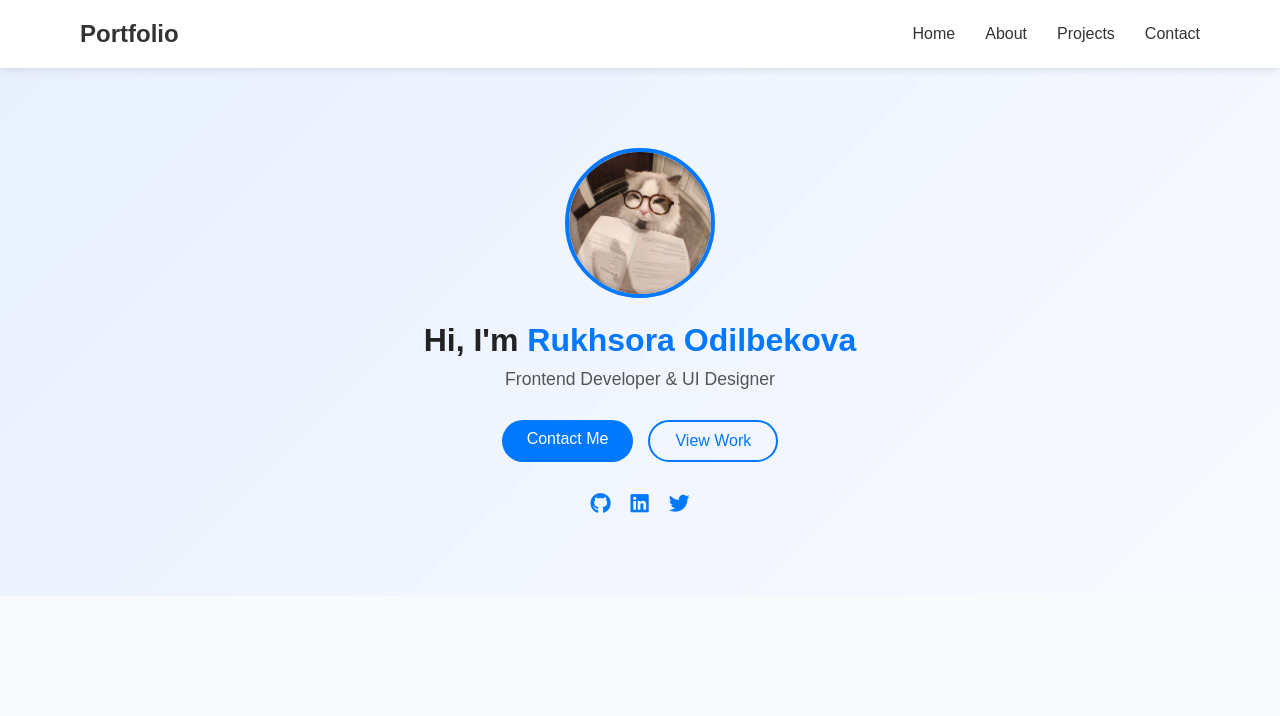
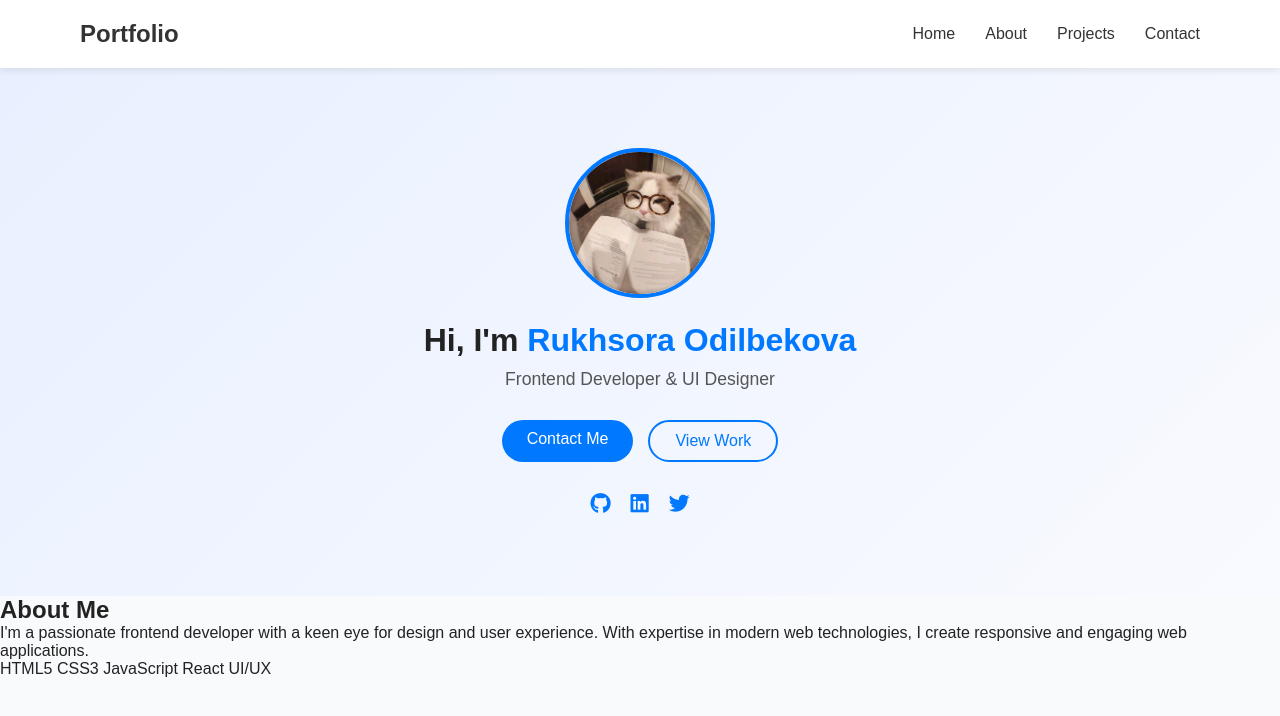
Before and after one commit to Ruxsora-09/Portfolio, a plain HTML site: page index.html in a window 1280 px wide. Drawn offline with Linux system fonts and the light colour scheme.

Commit message:
about html

```diff
--- a/index.html
+++ b/index.html
@@ -36,5 +36,20 @@
     </div>
   </section>
 
+  <section class="about">
+  <h2>About Me</h2>
+  <p>
+    I'm a passionate frontend developer with a keen eye for design and user experience.
+    With expertise in modern web technologies, I create responsive and engaging web applications.
+  </p>
+  <div class="skills">
+    <span>HTML5</span>
+    <span>CSS3</span>
+    <span>JavaScript</span>
+    <span>React</span>
+    <span>UI/UX</span>
+  </div>
+</section>
+
 </body>
 </html>
```
